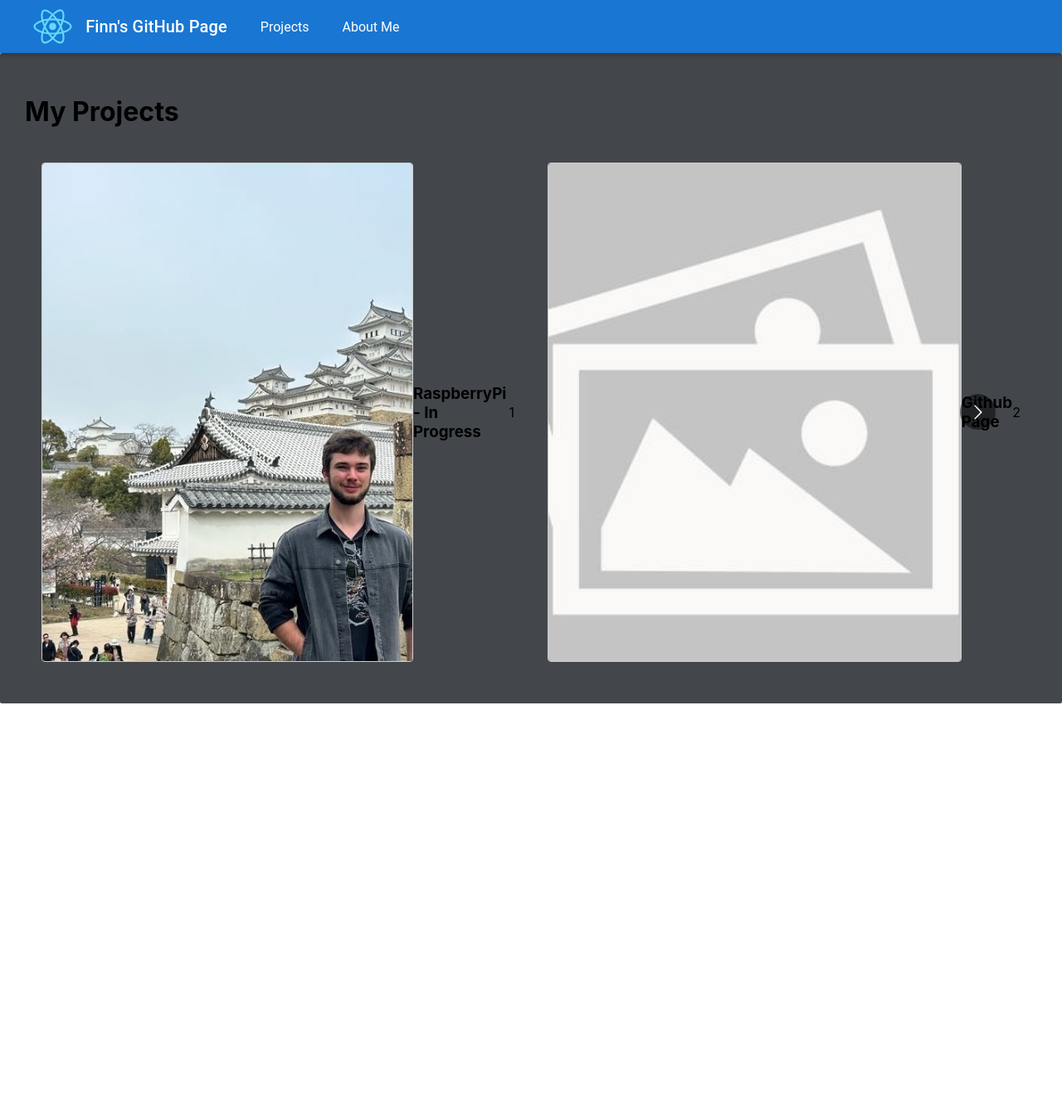
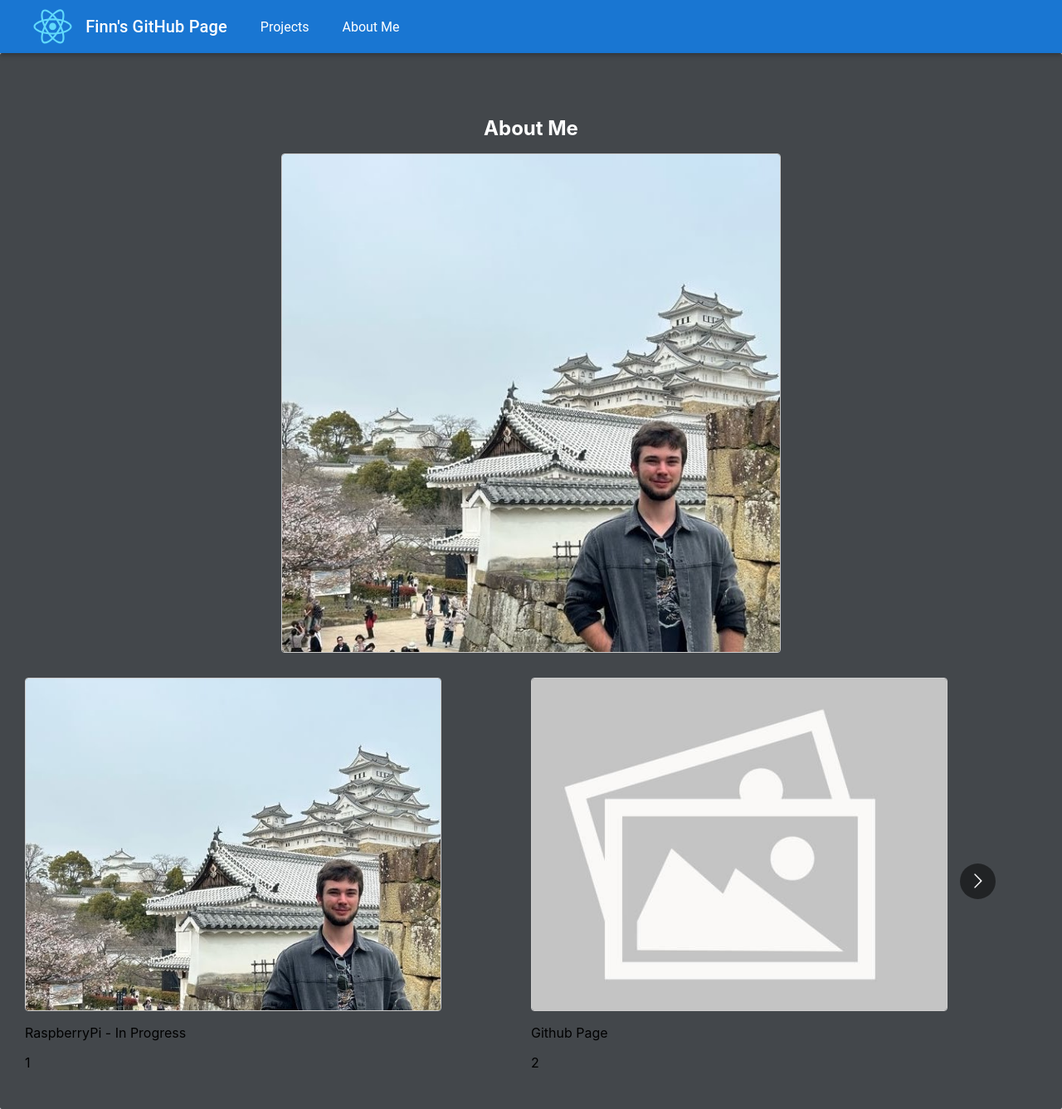
Before and after one commit to FJBright/github-page, a React (Create React App) app: page / in a window 1280 px wide. Shown: the whole page at 83% size. Before the commit the page ends 848 px from the top, so only its background shows below. Built offline with nearby package versions, Linux system fonts and the light colour scheme.

Commit message:
Worked on image placement and sizing

```diff
--- a/src/components/carousel.tsx
+++ b/src/components/carousel.tsx
@@ -33,19 +33,25 @@ const ImageCarousel: React.FC<Props> = ({ carouselItems }) => {
       }
     };
     return (
-      <div className="App">
+      <div>
         <div style={{ position: "relative" }}>
           <Carousel responsive={responsive}>
             {carouselItems.map((item) => (
-                <div style={{
-                    padding: 20,
-                    display: 'flex',
-                    justifyContent: 'center',
-                    alignItems: 'center',
-                }}>
-                    <ImageContainer imageUrl={item.imageUrl} width={900} height={600} />
-                    <h3>{item.title}</h3>
-                    <p>{item.description}</p>
+                <div>
+                  <div style={{
+                    margin: 0,
+                  }}>
+                    <ImageContainer imageUrl={item.imageUrl} width={500} height={400} />
+                    <div style={{
+                      // padding: 0,
+                      // display: 'flex',
+                      // justifyContent: 'center',
+                      // alignItems: 'center',
+                    }}>
+                      <p>{item.title}</p>
+                      <p>{item.description}</p>
+                    </div>
+                  </div>
                 </div>
             ))}
           </Carousel>
--- a/src/pages/Home.tsx
+++ b/src/pages/Home.tsx
@@ -8,6 +8,7 @@ import image4 from '../assets/images/image4.jpg';
 import JapanAquarium from '../assets/images/JapanAquarium.jpg';
 import JapanHimijiCastle from '../assets/images/JapanHimijiCastle.jpg';
 import ImageCarousel, { CarouselItem } from '../components/carousel';
+import ImageContainer from '../components/imageContainer';
 
 
 const carouselItems: CarouselItem[] = [
@@ -50,11 +51,24 @@ const Home = () => {
         justifyContent: 'center',
         alignItems: 'center',
       }}>
-        <div></div>
         <div style={{
           padding: 30,
         }}>
-          <h1>My Projects</h1>
+          <div style={{
+            display: 'flex',
+            flexDirection: 'column',
+            alignItems: 'center',
+            padding: 30,
+          }}>
+            <h1 style={{
+              color: 'white',
+              fontSize: 24,
+              fontWeight: 'bolder'
+            }}>
+              About Me
+            </h1>
+            <ImageContainer imageUrl={JapanHimijiCastle} width={600} height={600} />
+          </div>
           <ImageCarousel carouselItems={carouselItems}/>
         </div>
       </div>
```
Also changed, not shown: src/assets/images/NZWork.png (added).
